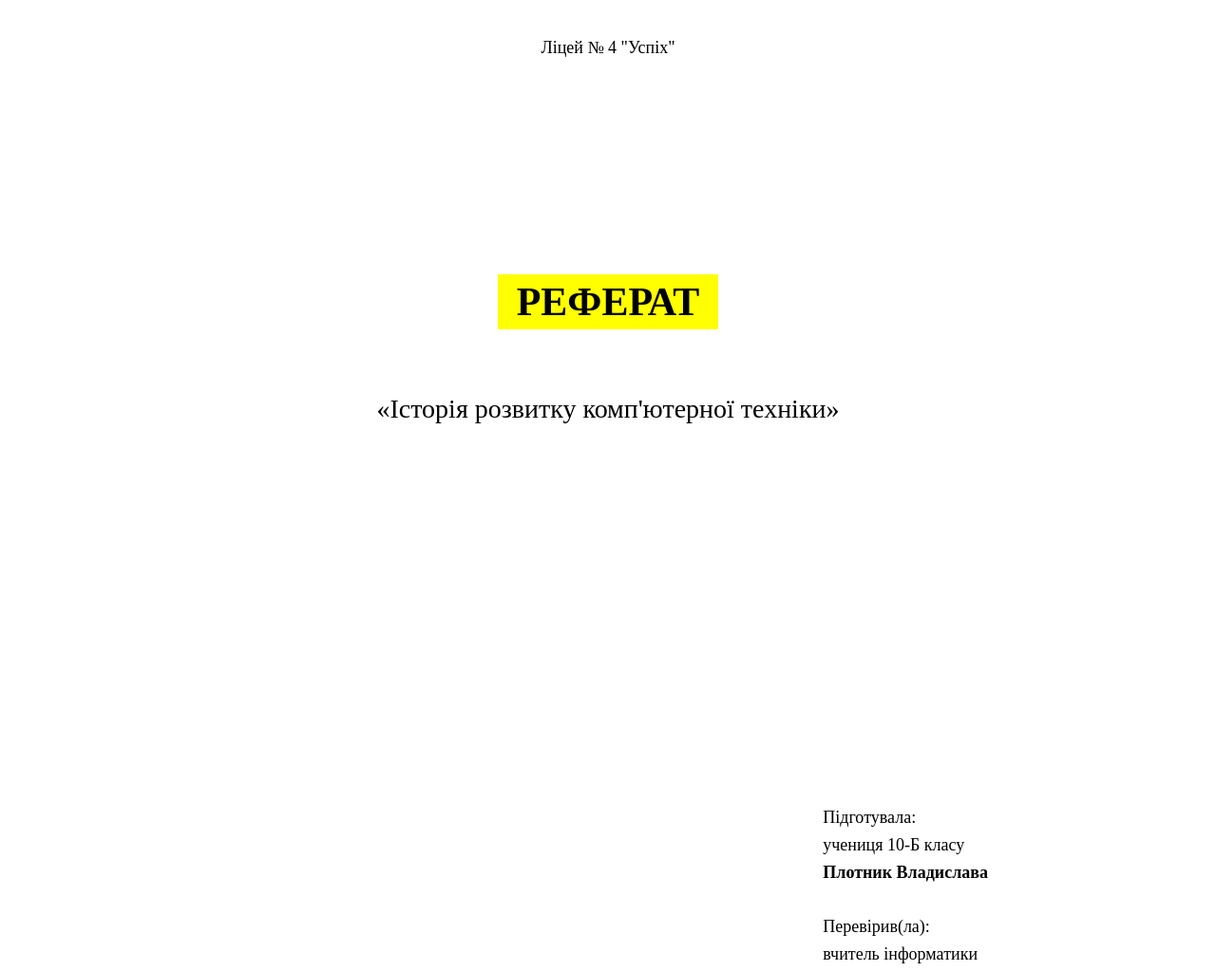
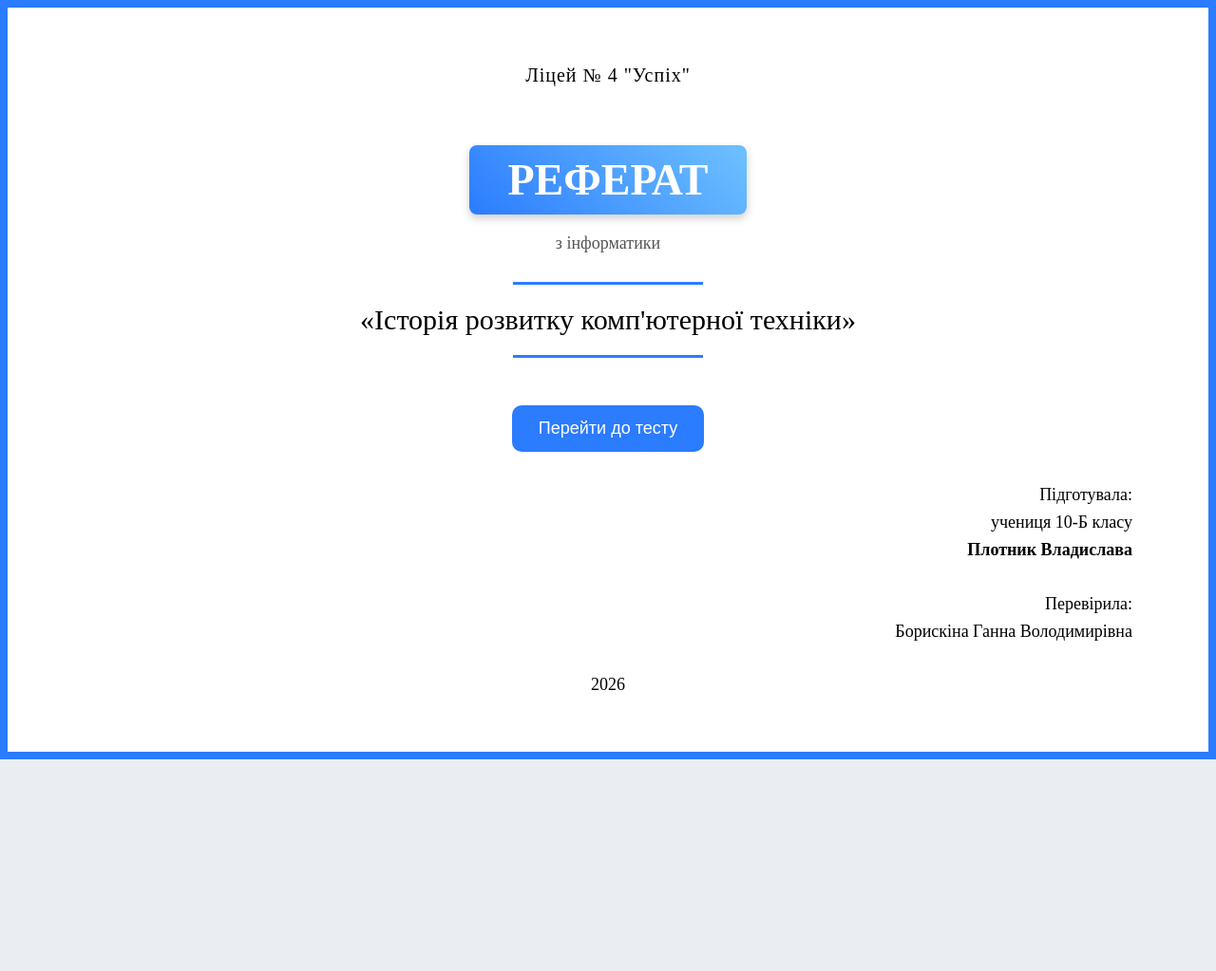
Before and after one commit to Arhipovigor1223/plotnik, a plain HTML site: page index.html in a window 1280 px wide. Shown: the top 1023 px of the page at 95% size. After the commit the page ends 800 px from the top, so only its background shows below. Drawn offline with Linux system fonts and the light colour scheme.

Commit message:
Update index.html

```diff
--- a/index.html
+++ b/index.html
@@ -2,72 +2,154 @@
 <html lang="uk">
 <head>
 <meta charset="UTF-8">
-<title>Реферат</title>
+<title>Тест: Документообіг</title>
+
 <style>
-body {
-    font-family: "Times New Roman", serif;
-    background: white;
-    margin: 0;
-    padding: 0;
+body{
+    margin:0;
+    font-family:"Times New Roman", serif;
+    background:#eaeef3;
 }
-.page {
-    width: 800px;
-    height: 1100px;
-    margin: 30px auto;
-    position: relative;
+
+/* ТИТУЛЬНА */
+.title-page{
+    width:100%;
+    height:100vh;
+    background:white;
+    display:flex;
+    flex-direction:column;
+    justify-content:space-between;
+    padding:60px 80px;
+    box-sizing:border-box;
+    border:8px solid #2b7cff;
 }
-.top {
-    text-align: center;
-    margin-top: 40px;
-    font-size: 18px;
+
+.top{
+    text-align:center;
+    font-size:20px;
+    letter-spacing:1px;
 }
-.title {
-    text-align: center;
-    margin-top: 200px;
+
+.center{
+    text-align:center;
 }
-.title h1 {
-    display: inline-block;
-    background: yellow;
-    padding: 5px 20px;
-    font-size: 42px;
+
+.center h1{
+    display:inline-block;
+    background:linear-gradient(45deg, #2b7cff, #6ec1ff);
+    color:white;
+    padding:10px 40px;
+    font-size:46px;
+    margin-bottom:20px;
+    border-radius:8px;
+    box-shadow:0 4px 10px rgba(0,0,0,0.2);
 }
-.topic {
-    text-align: center;
-    margin-top: 40px;
-    font-size: 28px;
+
+.subtitle{
+    font-size:18px;
+    margin-bottom:30px;
+    color:#555;
 }
-.bottom {
-    position: absolute;
-    right: 0;
-    bottom: 120px;
-    text-align: left;
-    font-size: 18px;
-    line-height: 1.6;
+
+.topic{
+    font-size:30px;
+    margin-bottom:20px;
 }
-.year {
-    text-align: center;
-    position: absolute;
-    bottom: 40px;
-    width: 100%;
-    font-size: 18px;
+
+.line{
+    width:200px;
+    height:3px;
+    background:#2b7cff;
+    margin:20px auto;
+}
+
+.bottom{
+    text-align:right;
+    font-size:18px;
+    line-height:1.6;
+}
+
+.year{
+    text-align:center;
+    font-size:18px;
+}
+
+/* КНОПКА */
+.start-btn{
+    margin-top:30px;
+    padding:14px 28px;
+    font-size:18px;
+    background:#2b7cff;
+    color:white;
+    border:none;
+    border-radius:10px;
+    cursor:pointer;
+    transition:0.3s;
+}
+
+.start-btn:hover{
+    background:#1a5ed8;
+}
+
+/* ТЕСТ */
+.container{
+    max-width:900px;
+    margin:40px auto;
+    background:white;
+    padding:25px;
+    border-radius:10px;
+    box-shadow:0 4px 10px rgba(0,0,0,0.1);
+    display:none;
+}
+
+h2{text-align:center}
+
+.question{
+    margin-bottom:20px;
+    padding:15px;
+    border-bottom:1px solid #ddd;
+}
+
+button{
+    padding:12px 20px;
+    font-size:16px;
+    border:none;
+    border-radius:8px;
+    background:#2b7cff;
+    color:white;
+    cursor:pointer;
+}
+
+#result{
+    font-size:20px;
+    margin-top:20px;
+    font-weight:bold;
 }
 </style>
 </head>
 
 <body>
 
-<div class="page">
+<!-- ТИТУЛЬНА -->
+<div class="title-page" id="titlePage">
 
     <div class="top">
         Ліцей № 4 "Успіх"
     </div>
 
-    <div class="title">
+    <div class="center">
         <h1>РЕФЕРАТ</h1>
-    </div>
+        <div class="subtitle">з інформатики</div>
 
-    <div class="topic">
-        «Історія розвитку комп'ютерної техніки»
+        <div class="line"></div>
+
+        <div class="topic">
+            «Історія розвитку комп'ютерної техніки»
+        </div>
+
+        <div class="line"></div>
+
+        <button class="start-btn" onclick="startTest()">Перейти до тесту</button>
     </div>
 
     <div class="bottom">
@@ -75,15 +157,55 @@ body {
         учениця 10-Б класу<br>
         <b>Плотник Владислава</b><br><br>
 
-        Перевірив(ла):<br>
-        вчитель інформатики
+        Перевірила:<br>
+        Борискіна Ганна Володимирівна
     </div>
 
-    <div class="year">
-        2026
-    </div>
+    <div class="year">2026</div>
 
 </div>
 
+<!-- ТЕСТ -->
+<div class="container" id="test">
+
+<h2>Тест з теми "Документообіг"</h2>
+<p style="text-align:center;font-style:italic;">Автор: Плотник Владислава</p>
+
+<form id="quiz">
+
+<div class="question">
+<p>1. Що таке документообіг?</p>
+<label><input type="radio" name="q1" value="0"> Процес зберігання документів</label><br>
+<label><input type="radio" name="q1" value="1"> Рух документів від створення до завершення виконання</label><br>
+<label><input type="radio" name="q1" value="0"> Архівування документів</label><br>
+<label><input type="radio" name="q1" value="0"> Знищення документів</label>
+</div>
+
+<!-- далі твій тест -->
+
+<button type="button" onclick="checkQuiz()">Перевірити результат</button>
+
+</form>
+
+<div id="result"></div>
+</div>
+
+<script>
+function startTest(){
+    document.getElementById("titlePage").style.display = "none";
+    document.getElementById("test").style.display = "block";
+}
+
+function checkQuiz(){
+    let score = 0;
+    const form = document.getElementById('quiz');
+    const data = new FormData(form);
+    for (let value of data.values()){
+        score += Number(value);
+    }
+    document.getElementById('result').innerText = "Ваш результат: " + score + " балів";
+}
+</script>
+
 </body>
 </html>
```
